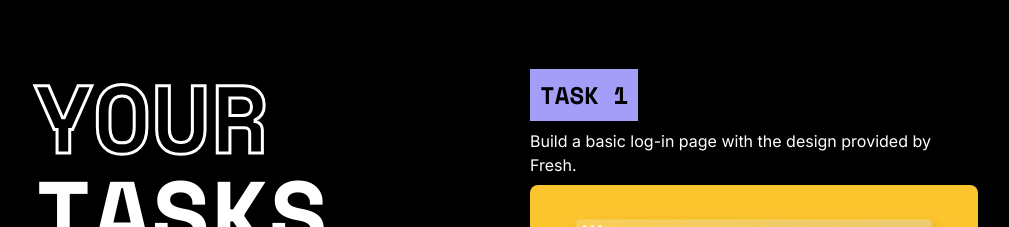
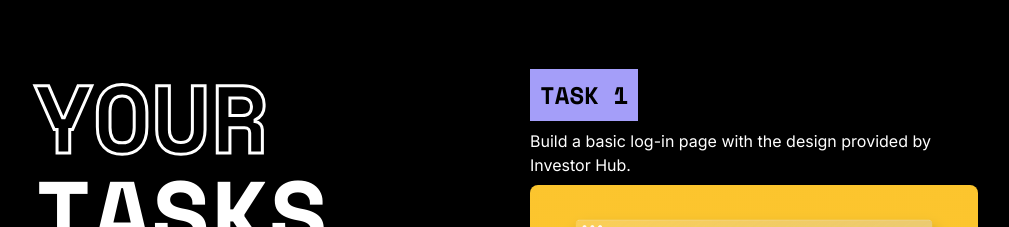
Before and after one commit to FreshXYZ/intern-hiring-landing, a Next.js app: page / in a window 1280 px wide. Shown: the part 1580-1807 px from the top of the page, without its empty margins (134-1143 px from the left). Built offline with nearby package versions, Linux system fonts and the light colour scheme; no server answers.

Commit message:
copy change

```diff
--- a/components/tasks.tsx
+++ b/components/tasks.tsx
@@ -21,7 +21,7 @@ const Tasks: React.ComponentType = () => {
           TASK 1
         </div>
         <p className="mt-2">
-          Build a basic log-in page with the design provided by Fresh.
+          Build a basic log-in page with the design provided by Investor Hub.
         </p>
         <div className="relative mt-2 overflow-hidden rounded-lg pt-[75%]">
           <Image alt="Mockup" layout="fill" objectFit="cover" src={mockup} />
```
